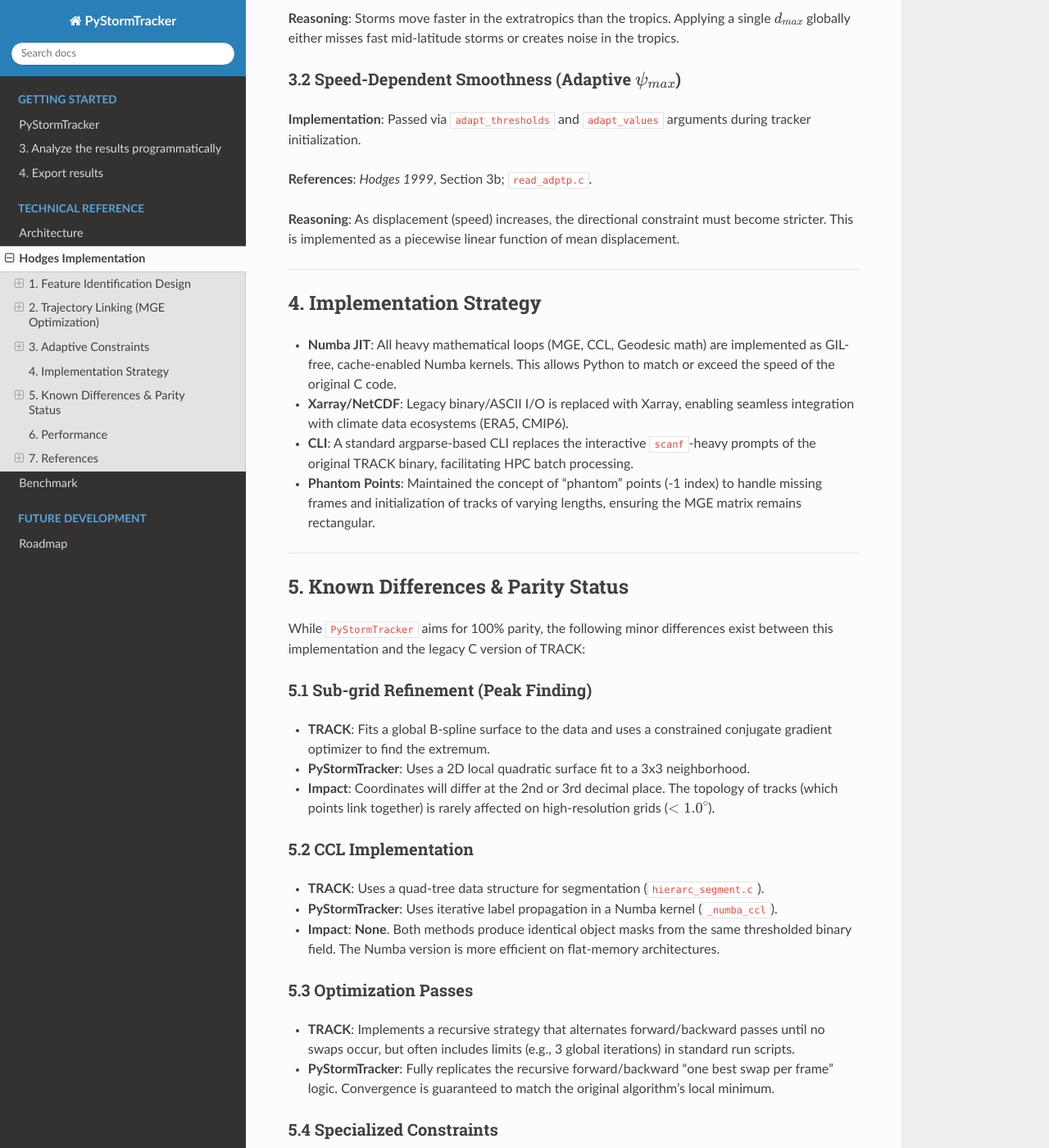
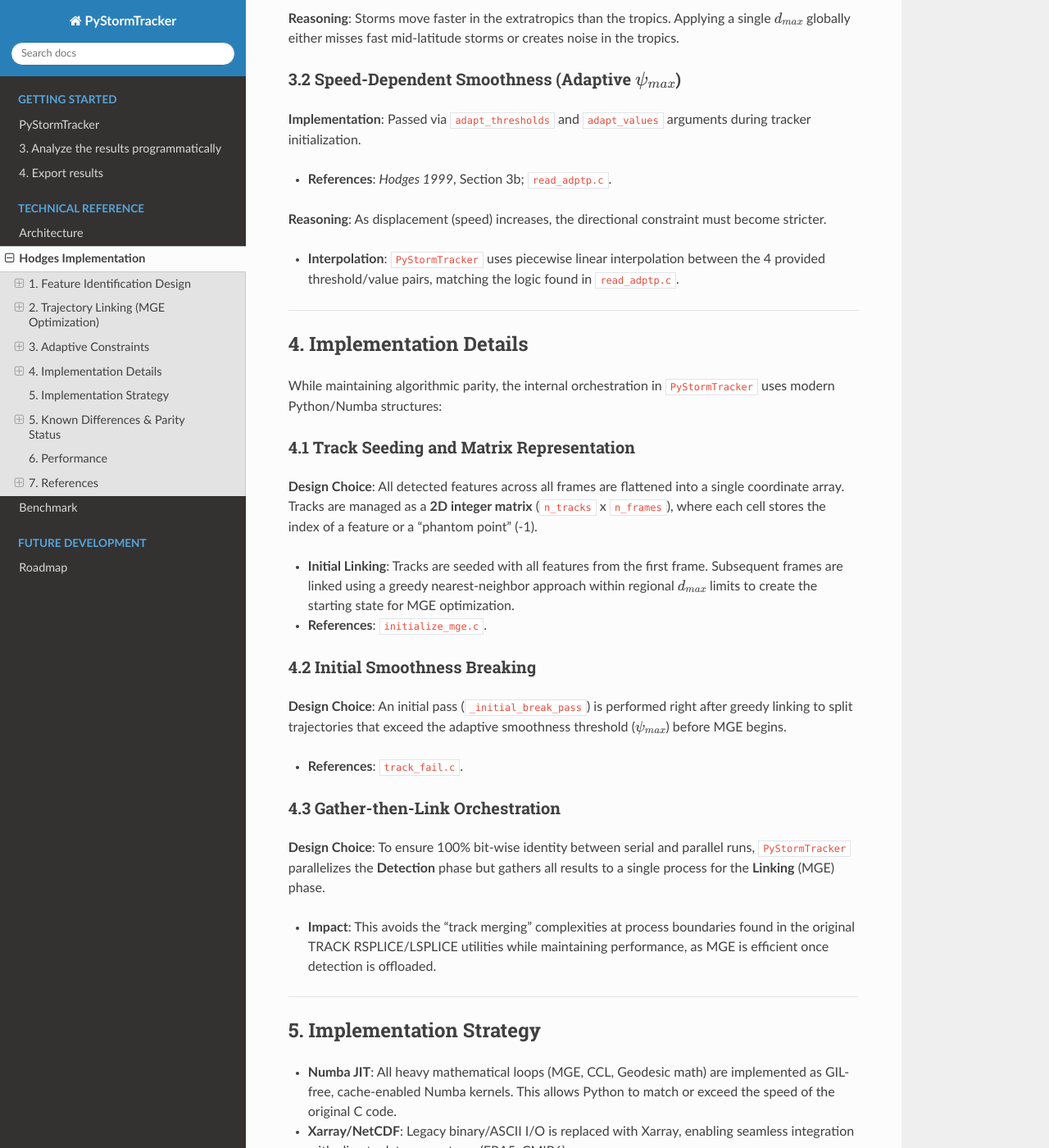
Before and after one commit to mwyau/PyStormTracker, a Sphinx documentation site: the page built from docs/HODGES.md, in a window 1280 px wide and 1400 px high, scrolled down 2356 px. Shown: the whole window at 82% size. Built offline with Sphinx 7.4.7 and the Read the Docs theme 3.1.0, drawn with Linux system fonts in a browser that asks for light colours; some of the changed text lies outside the part shown.

Commit message:
docs: finalize HODGES.md with complete C references and implementation details

```diff
--- a/docs/HODGES.md
+++ b/docs/HODGES.md
@@ -8,8 +8,7 @@ This document details the architecture, mathematical implementation, and design
 
 ### 1.1 Object-Based Detection
 **Design Choice**: Feature detection is implemented as a multi-stage pipeline: `Thresholding -> Connected Component Labeling (CCL) -> Object Filtering -> Local Extrema`.
-
-**References**: *Hodges 1994*, Section 2a; `threshold.c` and `object_local_maxs.c`.
+- **References**: *Hodges 1994*, Section 2; `threshold.c` and `object_local_maxs.c`.
 
 **Reasoning**:
 Original TRACK identifies "objects" (contiguous clusters of grid points exceeding a threshold) and then searches for extrema *only* within those objects. This prevents tracking isolated grid points that may represent noise.
@@ -38,16 +35,14 @@ While TRACK supports B-spline surfaces, this requires significant pre-processing
 ### 2.1 Spherical Cost Function ($\psi$)
 **Mathematical Formula**:
 $$\psi = 0.5 w_1 [1 - \mathbf{\hat{T}}_1 \cdot \mathbf{\hat{T}}_2] + w_2 \left[ 1 - \frac{2\sqrt{d_1 d_2}}{d_1 + d_2} \right]$$
-
-**References**: *Hodges 1995*, Eq. 1; `geod_dev.c`.
+- **References**: *Hodges 1995*; `geod_dev.c`, `devn.c`.
 
 **Reasoning**:
 The $0.5$ factor applied to the directional weight $w_1$ is a critical detail found in `geod_dev.c`. It normalizes the directional term (range 0 to 2) to [0, 1], ensuring that if $w_1 + w_2 = 1$, the total cost $\psi$ is also bounded by 1.0.
 
 ### 2.2 Modified Greedy Exchange (MGE Optimization)
 **Design Choice**: Implemented alternating forward/backward passes with **one best swap per frame**.
-
-**References**: *Hodges 1999*, Section 2; `fel_mge.c`.
+- **References**: *Hodges 1999*, Section 2; `fel_mge.c`, `mge_tracks.c`, `initialize_mge.c`.
 
 **Reasoning**:
 Original TRACK's `fel_mge.c` searches the *entire set of track pairs* at a specific frame $k$ to find the single swap that yields the maximum global gain. It then moves to frame $k+1$.
@@ -67,21 +61,39 @@ Original TRACK (`track_fail.c`) includes a mechanism to split trajectories if an
 
 ### 3.1 Regional $d_{max}$ (Zones)
 **Implementation**: Passed via `zones` argument during tracker initialization.
-
-**References**: *Hodges 1999*, Section 3a; `read_zones.c`.
+- **References**: *Hodges 1999*, Section 3a; `read_zones.c`.
 
 **Reasoning**: Storms move faster in the extratropics than the tropics. Applying a single $d_{max}$ globally either misses fast mid-latitude storms or creates noise in the tropics.
 
 ### 3.2 Speed-Dependent Smoothness (Adaptive $\psi_{max}$)
 **Implementation**: Passed via `adapt_thresholds` and `adapt_values` arguments during tracker initialization.
+- **References**: *Hodges 1999*, Section 3b; `read_adptp.c`.
 
-**References**: *Hodges 1999*, Section 3b; `read_adptp.c`.
-
-**Reasoning**: As displacement (speed) increases, the directional constraint must become stricter. This is implemented as a piecewise linear function of mean displacement.
+**Reasoning**: As displacement (speed) increases, the directional constraint must become stricter.
+- **Interpolation**: `PyStormTracker` uses piecewise linear interpolation between the 4 provided threshold/value pairs, matching the logic found in `read_adptp.c`.
 
 ---
 
-## 4. Implementation Strategy
+## 4. Implementation Details
+
+While maintaining algorithmic parity, the internal orchestration in `PyStormTracker` uses modern Python/Numba structures:
+
+### 4.1 Track Seeding and Matrix Representation
+**Design Choice**: All detected features across all frames are flattened into a single coordinate array. Tracks are managed as a **2D integer matrix** (`n_tracks` x `n_frames`), where each cell stores the index of a feature or a "phantom point" (-1).
+- **Initial Linking**: Tracks are seeded with all features from the first frame. Subsequent frames are linked using a greedy nearest-neighbor approach within regional $d_{max}$ limits to create the starting state for MGE optimization.
+- **References**: `initialize_mge.c`.
+
+### 4.2 Initial Smoothness Breaking
+**Design Choice**: An initial pass (`_initial_break_pass`) is performed right after greedy linking to split trajectories that exceed the adaptive smoothness threshold ($\psi_{max}$) before MGE begins.
+- **References**: `track_fail.c`.
+
+### 4.3 Gather-then-Link Orchestration
+**Design Choice**: To ensure 100% bit-wise identity between serial and parallel runs, `PyStormTracker` parallelizes the **Detection** phase but gathers all results to a single process for the **Linking** (MGE) phase.
+- **Impact**: This avoids the "track merging" complexities at process boundaries found in the original TRACK RSPLICE/LSPLICE utilities while maintaining performance, as MGE is efficient once detection is offloaded.
+
+---
+
+## 5. Implementation Strategy
 
 - **Numba JIT**: All heavy mathematical loops (MGE, CCL, Geodesic math) are implemented as GIL-free, cache-enabled Numba kernels. This allows Python to match or exceed the speed of the original C code.
 - **Xarray/NetCDF**: Legacy binary/ASCII I/O is replaced with Xarray, enabling seamless integration with climate data ecosystems (ERA5, CMIP6).
```
Also changed, not shown: other parts of docs/HODGES.md (+3 -6 lines).
